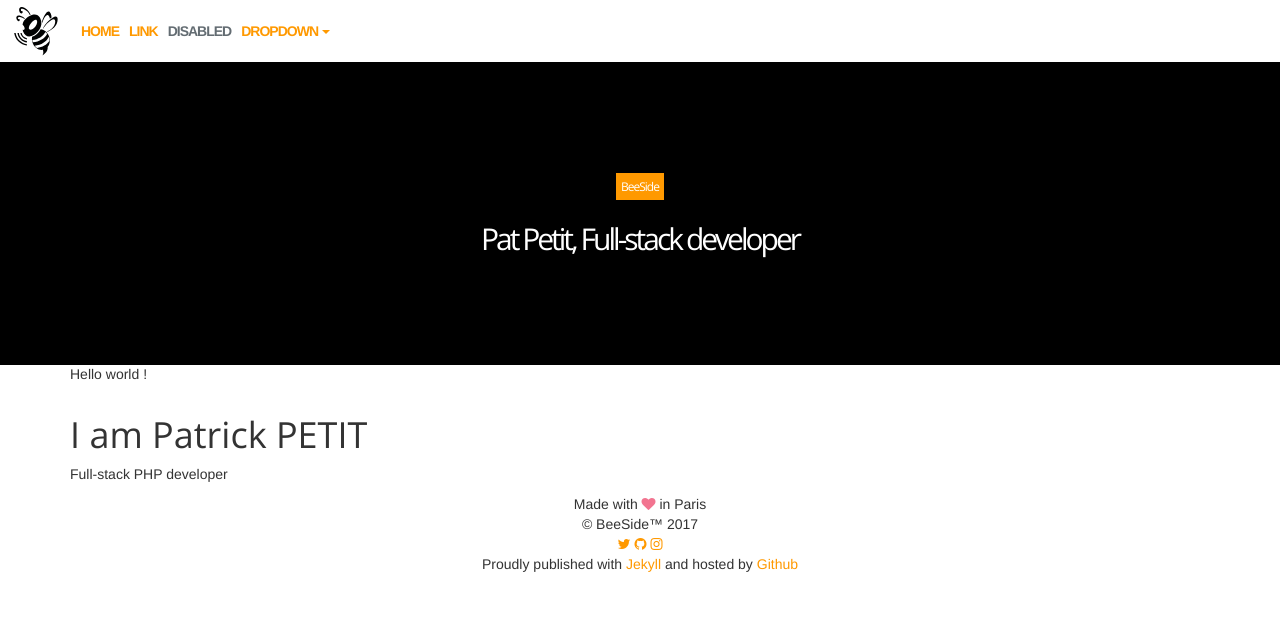
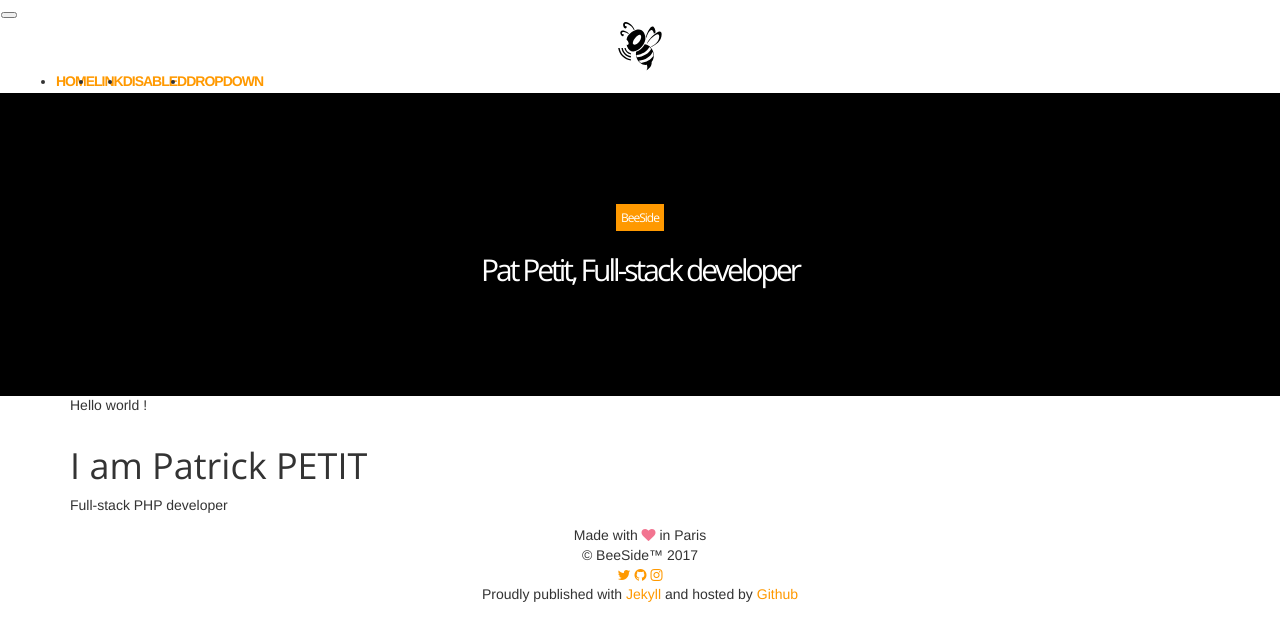
Before and after one commit to beeside/beeside, a Jekyll site: the page built from index.html, in a window 1280 px wide. Shown: the top 641 px of the page. Built offline with Jekyll 4.4.1, drawn with Linux system fonts in a browser that asks for light colours; nearby versions of some CDN libraries.

Commit message:
removes bootstrap call

```diff
--- a/_includes/head.html
+++ b/_includes/head.html
@@ -5,7 +5,6 @@
 <meta name="keywords" content="{{ page.tags | join: ', ' }}">
 {% endif %}
 
+<link rel="stylesheet" href="{{ site.url }}/assets/css/styles.css">
+<link rel="stylesheet" href="{{ site.url }}/assets/css/vendor/font-awesome.min.css">
 <link rel='stylesheet' href='//fonts.googleapis.com/css?family=Montserrat:400,700|Open+Sans:400,600,300,800,700' type='text/css'>
-<link rel="stylesheet" href="//maxcdn.bootstrapcdn.com/bootstrap/4.0.0-alpha.6/css/bootstrap.min.css" integrity="sha384-rwoIResjU2yc3z8GV/NPeZWAv56rSmLldC3R/AZzGRnGxQQKnKkoFVhFQhNUwEyJ" crossorigin="anonymous">
-<link rel="stylesheet" href="{{ site.url }}/assets/css/vendor/font-awesome.min.css">
-<link rel="stylesheet" href="{{ site.url }}/assets/css/styles.css">
```
